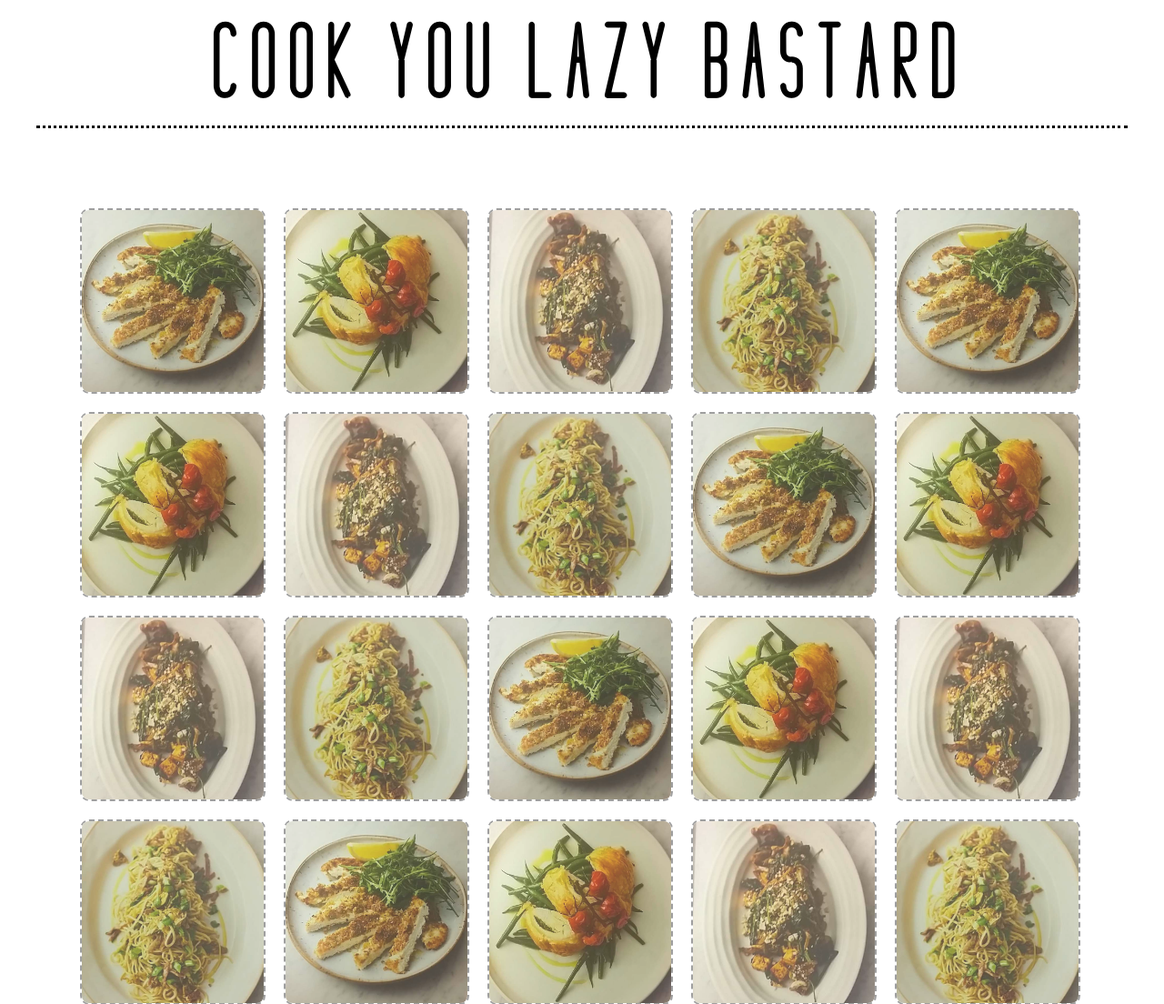
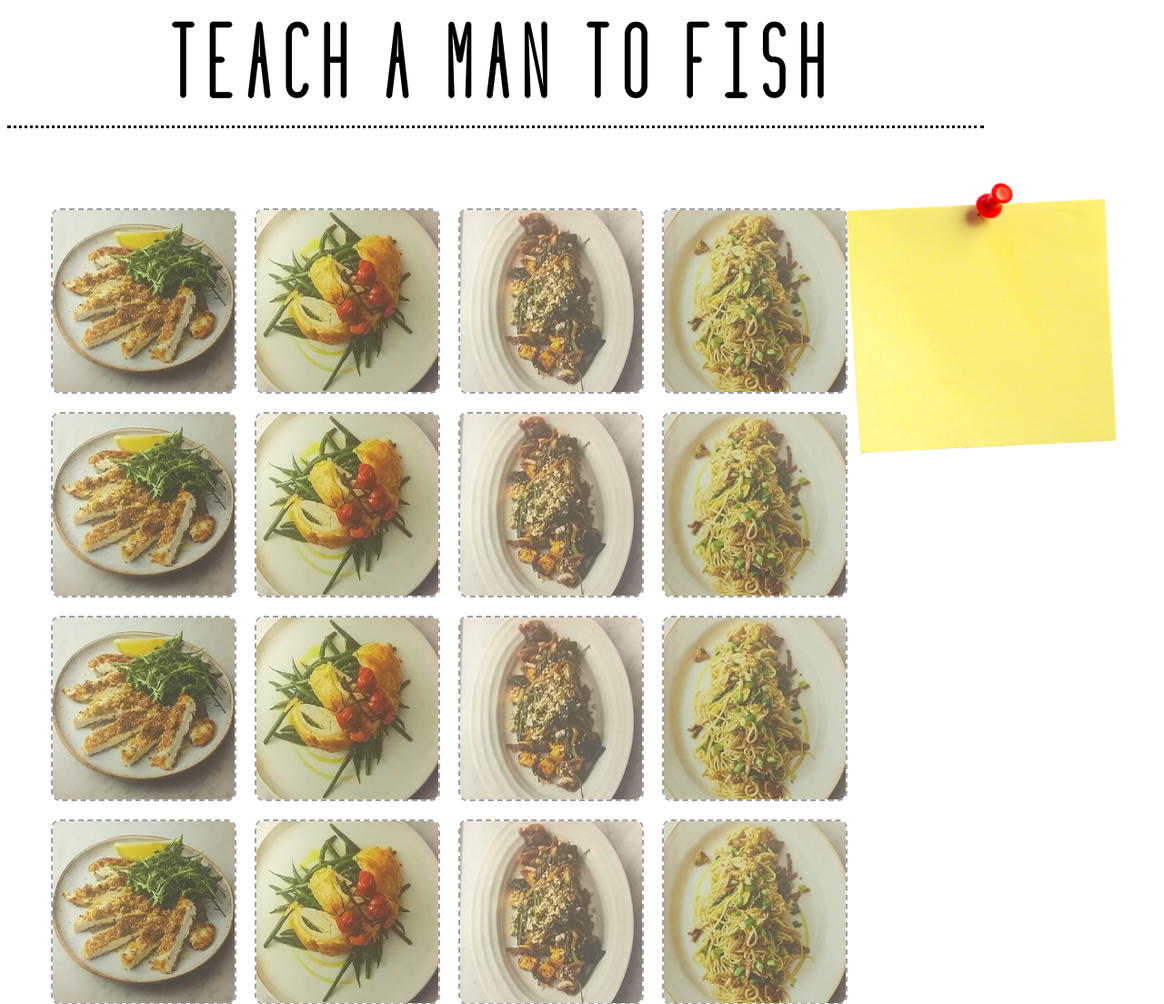
Before and after one commit to bspammer/teach-a-man-to-fish, a Flask app: page / in a window 1280 px wide. Shown: the top 1104 px of the page at 91% size. Run offline with Flask 2, Linux system fonts and the light colour scheme; parts of the project's set-up code (start-up, migrations or seed data) failed here and were passed over.

Commit message:
Added post-it note

```diff
--- a/teachamantofish/static/css/home.css
+++ b/teachamantofish/static/css/home.css
@@ -1,6 +1,12 @@
 @font-face {
     font-family: MonumentValley;
     src: url("/fonts/Monument_Valley.otf") format("opentype");
+}
+
+@font-face {
+    font-family: Ludicrous;
+    src: url("/fonts/Ludicrous.woff") format("woff"),
+        url("/fonts/Ludicrous.ttf") format("truetype");
 }
 
 body {
@@ -23,10 +29,8 @@ p {
 }
 
 #content {
-    width: 1200px;
     height: 100%;
-    margin-left: auto;
-    margin-right: auto;
+    width: 85%
 }
 
 .recipe-item {
@@ -65,22 +69,29 @@ p {
     height: 30px;
 }
 
-#recipe-title-display {
-    display: none;
+#recipe-display {
     position: fixed;
-    left: 50%;
-    bottom: 20px;
-    transform: translateX(-50%);
-    padding-left: 20px;
-    padding-right: 20px;
-    padding-top: 3px;
-    font-size: 30pt;
-    font-family: sans-serif;
-    text-align: center;
-    background-color: hotpink;
-    border-radius: 5px;
-    white-space: nowrap;
-    opacity: 0.85;
+    background: url("/img/stickynote.png");
+    right: 4%;
+    top: 200px;
+    width: 300px;
+    height: 300px;
+    font-family: Ludicrous;
+}
+
+.recipe-display-title {
+    transform: rotate(-2deg);
+    margin-top: 55px;
+    margin-left: 22px;
+    margin-bottom: 10px;
+    font-size: 18pt;
+    max-width: 250px;
+}
+.recipe-display-ingredient {
+    transform: rotate(-2deg);
+    margin-left: 32px;
+    font-size: 14pt;
+    max-width: 250px;
 }
 
 .nounderline {
--- a/teachamantofish/templates/home.html
+++ b/teachamantofish/templates/home.html
@@ -4,17 +4,18 @@
     </head>
     <body>
         <div id="content">
-            <h1 id="heading">COOK YOU LAZY BASTARD</h1>
+            <h1 id="heading">Teach a man to fish</h1>
             <ul>
                 {% for recipe in recipes %}
-                <li class="recipe-item" data-recipeid="{{ recipe['recipe_id'] }}" data-title="{{ recipe['nice_title'] }}">
+                <li class="recipe-item" data-recipeid="{{ recipe['recipe_id'] }}" data-title="{{ recipe['nice_title'] }}" data-ingredients="{{ recipe['ingredients'] }}">
                     <a class="nounderline" href="#">
                         <img class="recipe-img" src="{{ recipe['img_url'] }}" />
                     </a>
                 </li>
                 {% endfor %}
             </ul>
-            <div id="recipe-title-display"></div>
+            <div id="recipe-display">
+            </div>
             <script>
             function get(url) {
                 return new Promise(function(resolve, reject) {
@@ -35,11 +36,17 @@
                 });
             }
             recipeItems = document.getElementsByClassName("recipe-item");
-            titleDisplay = document.getElementById("recipe-title-display");
+            recipeDisplay = document.getElementById("recipe-display");
+            recipeDisplayTitle = document.createElement("p");
+            recipeDisplayTitle.classList.add("recipe-display-title");
+            recipeDisplay.appendChild(recipeDisplayTitle);
             for (var i=0; i < recipeItems.length; i++) {
                 item = recipeItems[i];
                 item.addEventListener("click", bindClick(item));
-                item.addEventListener("mouseover", bindHover(item.dataset.title));
+                var ingredients = item.dataset.ingredients.split("'").join("\"");
+                ingredients = "{\"ingredients\":" + ingredients + "}";
+                ingredients = JSON.parse(ingredients).ingredients;
+                item.addEventListener("mouseover", bindHover(item.dataset.title, ingredients));
             }
             function bindClick(item) {
                 return function() {
@@ -57,10 +64,20 @@
                     item.firstElementChild.firstElementChild.classList.add("selected");
                 };
             }
-            function bindHover(title) {
+            function bindHover(title, ingredients) {
                 return function() {
-                    titleDisplay.textContent = title;
-                    titleDisplay.style.display = "block";
+                    recipeDisplay.style.display = "block";
+                    recipeDisplayTitle.textContent = title;
+                    old = document.getElementsByClassName("recipe-display-ingredient");
+                    while(old[0]) {
+                            old[0].parentNode.removeChild(old[0]);
+                    }
+                    for (var i=0; i<ingredients.length; i++) {
+                        var ingredient = document.createElement("p");
+                        ingredient.classList.add("recipe-display-ingredient");
+                        ingredient.textContent = "- " + ingredients[i];
+                        recipeDisplay.appendChild(ingredient);
+                    }
                 }
             }
             </script>
```
Also changed, not shown: teachamantofish/static/fonts/Ludicrous-Stencil.otf (added), teachamantofish/static/fonts/Ludicrous-Stencil.ttf (added), teachamantofish/static/fonts/Ludicrous-Stencil.woff (added), teachamantofish/static/fonts/Ludicrous.otf (added), teachamantofish/static/fonts/Ludicrous.ttf (added), teachamantofish/static/fonts/Ludicrous.woff (added), teachamantofish/static/img/stickynote.png (added).
